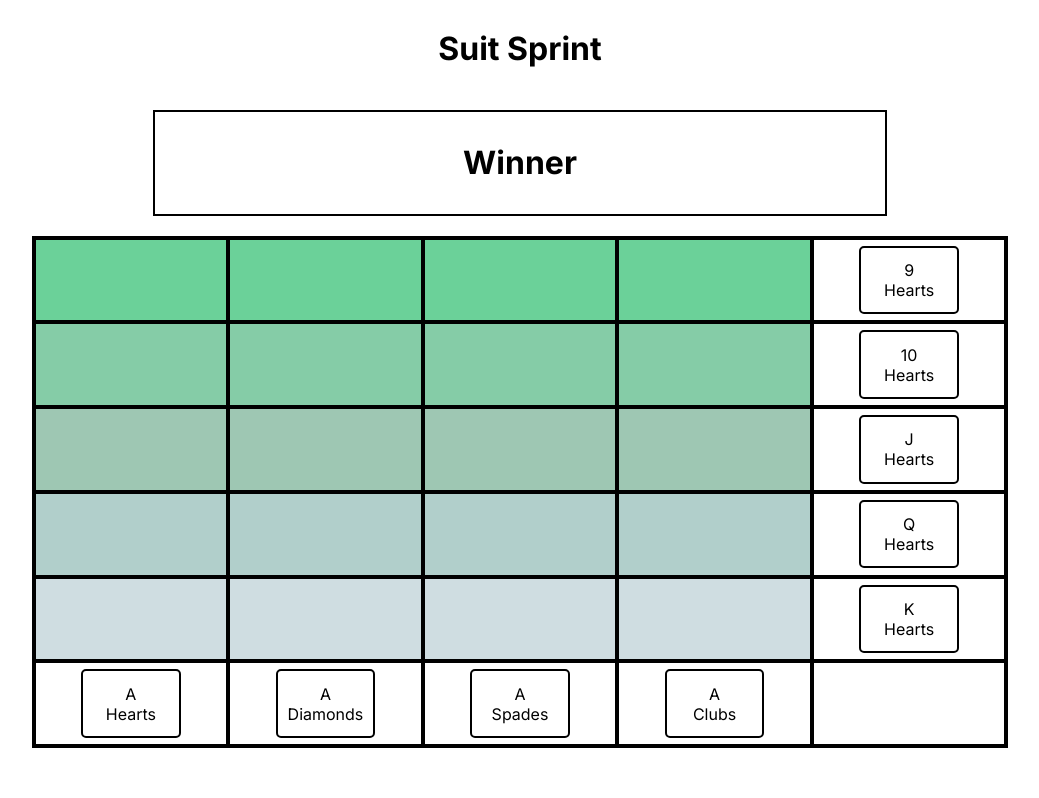
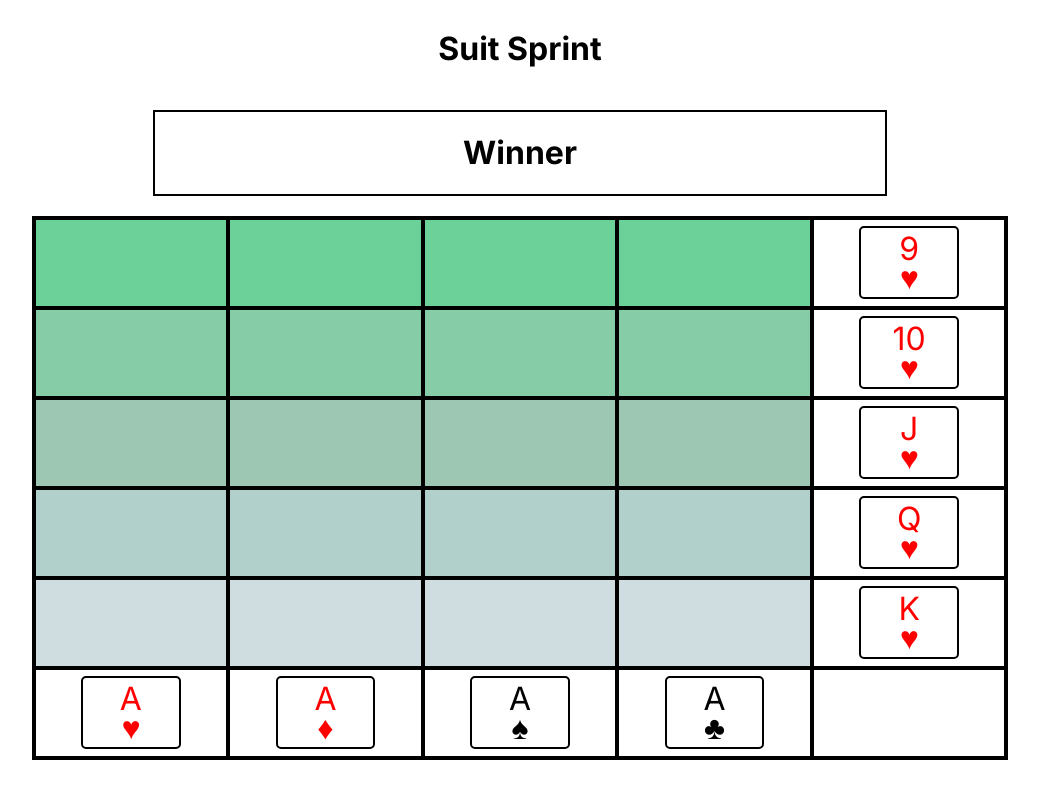
Before and after one commit to jshprintz/suit-sprint, a Next.js app: page / in a window 1280 px wide. Shown: the whole page, without its empty margins (96-1135 px from the left). Built offline with nearby package versions, Linux system fonts and the light colour scheme.

Commit message:
Card styling

```diff
--- a/src/app/Components/GameComponents/CardDisplay/CardDisplay.tsx
+++ b/src/app/Components/GameComponents/CardDisplay/CardDisplay.tsx
@@ -10,18 +10,49 @@ interface CardDisplayProps {
 
 const CardDisplay = (props: CardDisplayProps): React.JSX.Element => {
   const { rank, suit, flipped, hidden } = props;
+  // Spades = ♠
+  // Hearts = ♥
+  // Diamonds = ♦
+  // Clubs = ♣
+
+  const getSuit = (suit: string): string => {
+    switch (suit) {
+      case "Spades":
+        return "♠";
+      case "Hearts":
+        return "♥";
+      case "Diamonds":
+        return "♦";
+      case "Clubs":
+        return "♣";
+      default:
+        return "";
+    }
+  };
+
+  const suitIcon = getSuit(suit);
+  const color: string = suit === "Spades" || suit === "Clubs" ? "black" : "red";
 
   return (
     <Container>
-      <Card>
-        <span>{rank}</span>
-        <span>{suit}</span>
+      <Card color={color}>
+        <CardContent style={{ transform: "translateY(5px)" }}>
+          {rank}
+        </CardContent>
+        <CardContent style={{ transform: "translateY(-5px)" }}>
+          {suitIcon}
+        </CardContent>
       </Card>
     </Container>
   );
 };
 
-const Card = styled.div`
+const CardContent = styled.span`
+  margin: 0;
+  padding: 0;
+`;
+
+const Card = styled.div<{ color: string }>`
   display: flex;
   flex-direction: column;
   justify-content: center;
@@ -32,6 +63,9 @@ const Card = styled.div`
 
   height: 80%;
   width: 50%;
+
+  color: ${(p) => p.color};
+  font-size: 2rem;
 
   background-color: white;
 `;
```
